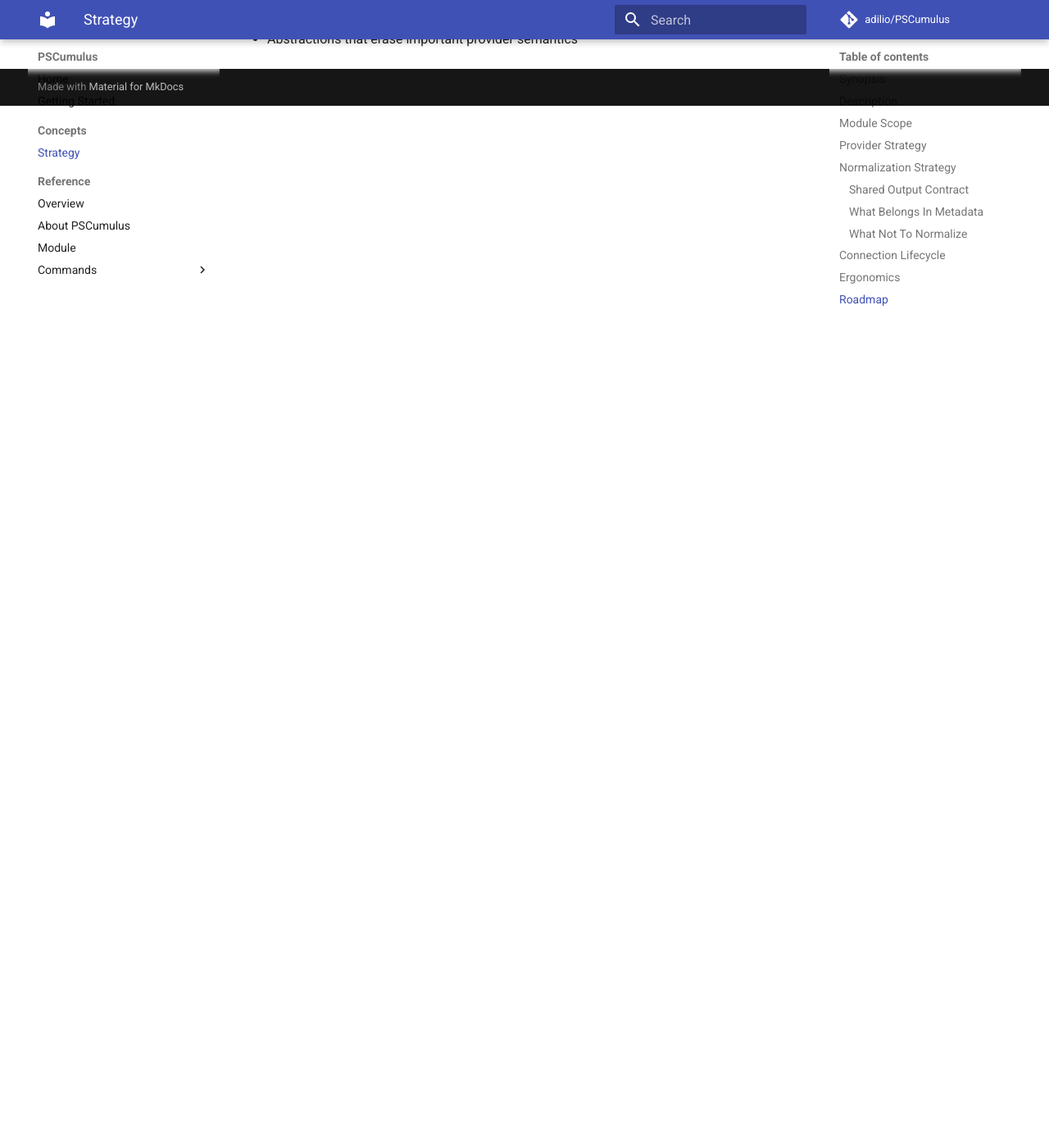
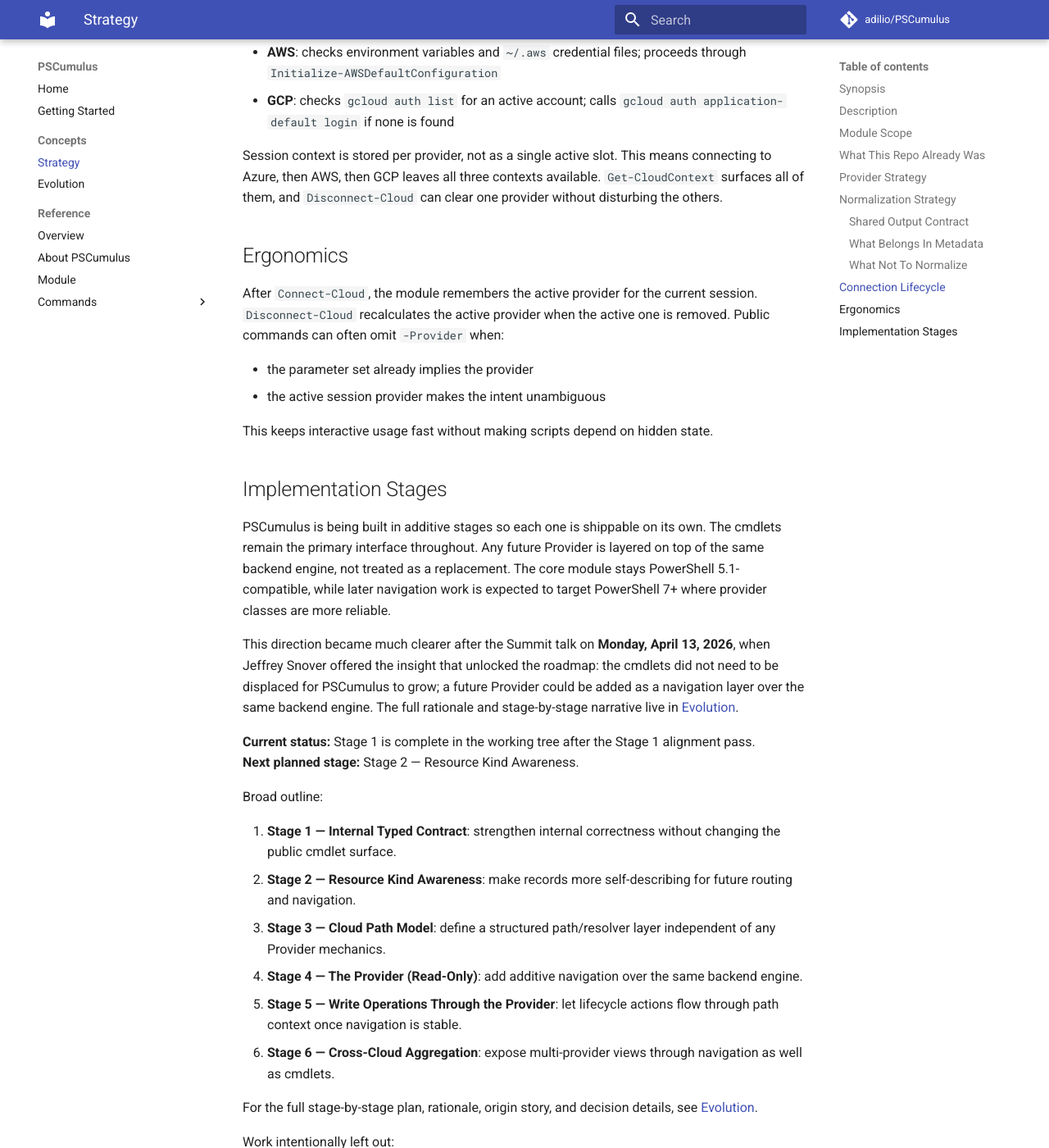
Before and after one commit to adilio/PSCumulus, an MkDocs documentation site: the page built from docs/concepts/strategy.md, in a window 1280 px wide and 1400 px high, scrolled down 4638 px. Shown: the whole window at 82% size. Built offline with MkDocs 1.6.1 and Material for MkDocs 9.7.7, drawn with Linux system fonts in a browser that asks for light colours; comment, search, counter and statistics services are not loaded; some of the changed text lies outside the part shown.

Commit message:
Finalize Stage 1 typed contract and document evolution roadmap

```diff
--- a/docs/concepts/strategy.md
+++ b/docs/concepts/strategy.md
@@ -35,6 +35,26 @@
 | `Start-CloudInstance` | Start a compute instance |
 | `Stop-CloudInstance` | Stop a compute instance |
 
+## What This Repo Already Was
+
+Before the recent internal typed-contract work, PSCumulus was already a working cmdlet-first module with a clear shape:
+
+- a small public surface built around verb-noun commands like `Get-CloudInstance`
+- provider-specific backend functions under `Private/`
+- normalized `PSCumulus.CloudRecord` output built from `[pscustomobject]`
+- a stored multi-provider session context for interactive use
+- honest provider-native detail preserved in `Metadata`
+
+That matters because the current evolution work is not trying to replace the original idea. It is trying to strengthen it.
+
+The repo was already proving a useful thesis:
+
+- PowerShell's cmdlet model is a stable cross-cloud interface
+- normalized records make pipelines practical across Azure, AWS, and GCP
+- a narrow abstraction is more honest than pretending every cloud concept is universal
+
+The recent changes do not invalidate that model. They tighten its internal correctness and prepare it for future additive capabilities.
+
 ## Provider Strategy
 
 - Azure: wrap `Az.*` modules
@@ -61,13 +81,23 @@
 | `Name` | Resource name |
 | `Provider` | `Azure`, `AWS`, or `GCP` |
 | `Region` | Region or zone |
-| `Status` | Normalized title-case state |
+| `Status` | Normalized semantic state |
 | `Size` | SKU, instance type, or storage class |
 | `CreatedAt` | Creation time when available |
 | `PrivateIpAddress` | Private IP address when available |
 | `PublicIpAddress` | Public IP address when available |
 | `Tags` | Normalized hashtable — AWS tags, Azure tags, GCP labels all map here |
 | `Metadata` | Provider-native details that do not normalize cleanly |
+
+`Status` is semantic, not just title-cased provider output. Examples:
+
+- AWS `shutting-down` becomes `Terminating`
+- Azure `VM deallocated` becomes `Stopped`
+- GCP `TERMINATED` becomes `Stopped`
+
+That GCP mapping is deliberate: native GCP `TERMINATED` means stopped-but-restartable, while normalized `Terminated` is reserved for permanently gone resources. The original provider value remains available in `Metadata.NativeStatus`.
+
+`Suspending` and `Suspended` are valid normalized states today, but they currently come from GCP only.
 
 ### What Belongs In `Metadata`
 
@@ -122,14 +152,25 @@
 
 This keeps interactive usage fast without making scripts depend on hidden state.
 
-## Roadmap
+## Implementation Stages
 
-Near-term improvements that fit the current philosophy:
+PSCumulus is being built in additive stages so each one is shippable on its own. The cmdlets remain the primary interface throughout. Any future Provider is layered on top of the same backend engine, not treated as a replacement. The core module stays PowerShell 5.1-compatible, while later navigation work is expected to target PowerShell 7+ where provider classes are more reliable.
 
-- Expand inline help and examples for the public commands
-- Keep generated reference docs current through PlatyPS
-- Keep improving test readability and coverage around interactive ergonomics
-- Add more provider-safe lifecycle and read-only inventory scenarios where the intent is genuinely shared
+This direction became much clearer after the Summit talk on **Monday, April 13, 2026**, when Jeffrey Snover offered the insight that unlocked the roadmap: the cmdlets did not need to be displaced for PSCumulus to grow; a future Provider could be added as a navigation layer over the same backend engine. The full rationale and stage-by-stage narrative live in [Evolution](evolution.md).
+
+**Current status:** Stage 1 is complete in the working tree after the Stage 1 alignment pass.
+**Next planned stage:** Stage 2 — Resource Kind Awareness.
+
+Broad outline:
+
+1. **Stage 1 — Internal Typed Contract**: strengthen internal correctness without changing the public cmdlet surface.
+2. **Stage 2 — Resource Kind Awareness**: make records more self-describing for future routing and navigation.
+3. **Stage 3 — Cloud Path Model**: define a structured path/resolver layer independent of any Provider mechanics.
+4. **Stage 4 — The Provider (Read-Only)**: add additive navigation over the same backend engine.
+5. **Stage 5 — Write Operations Through the Provider**: let lifecycle actions flow through path context once navigation is stable.
+6. **Stage 6 — Cross-Cloud Aggregation**: expose multi-provider views through navigation as well as cmdlets.
+
+For the full stage-by-stage plan, rationale, origin story, and decision details, see [Evolution](evolution.md).
 
 Work intentionally left out:
 
--- a/mkdocs.yml
+++ b/mkdocs.yml
@@ -30,6 +30,7 @@
   - Getting Started: getting-started.md
   - Concepts:
       - Strategy: concepts/strategy.md
+      - Evolution: concepts/evolution.md
   - Reference:
       - Overview: reference/index.md
       - About PSCumulus: reference/about-pscumulus.md
```
Also changed, not shown: README.md (+47 -2 lines), docs/concepts/evolution.md (added, +349 -0 lines), docs/index.md (+1 -0 lines), 15 other files.
